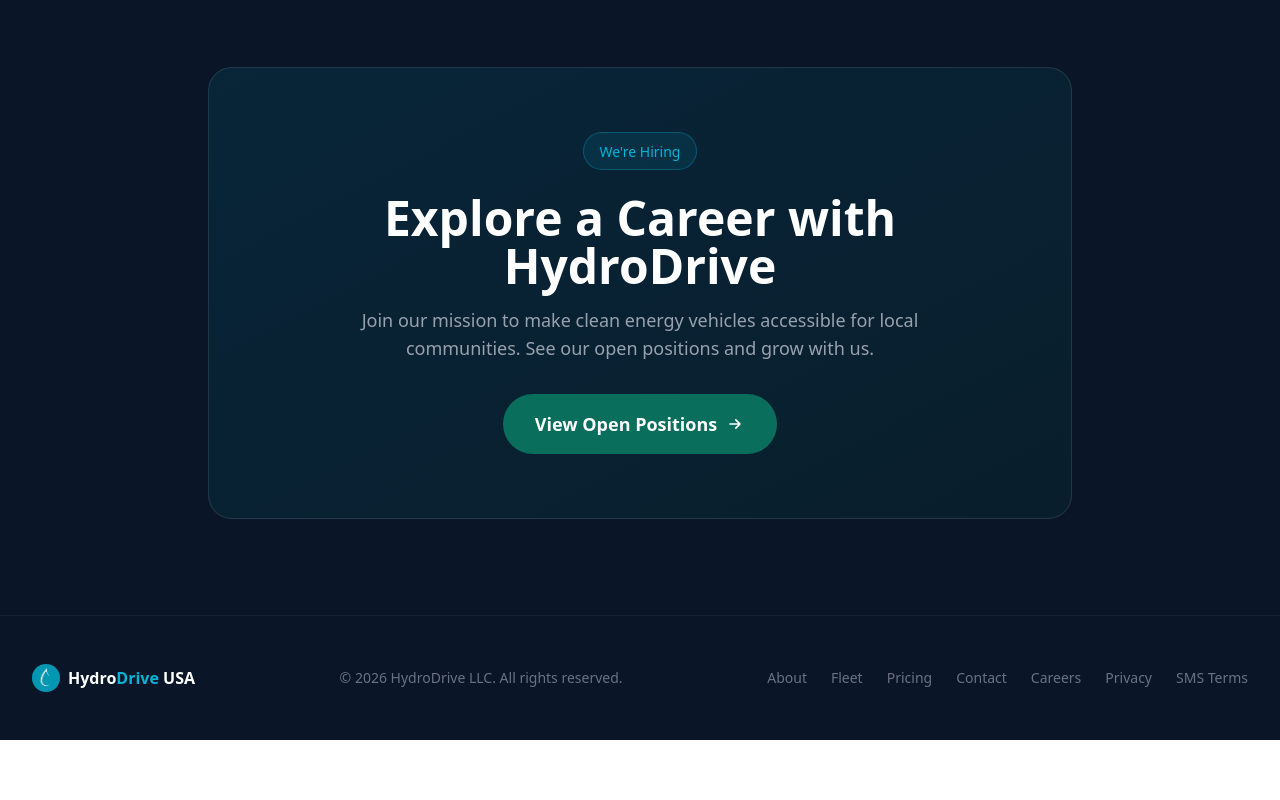
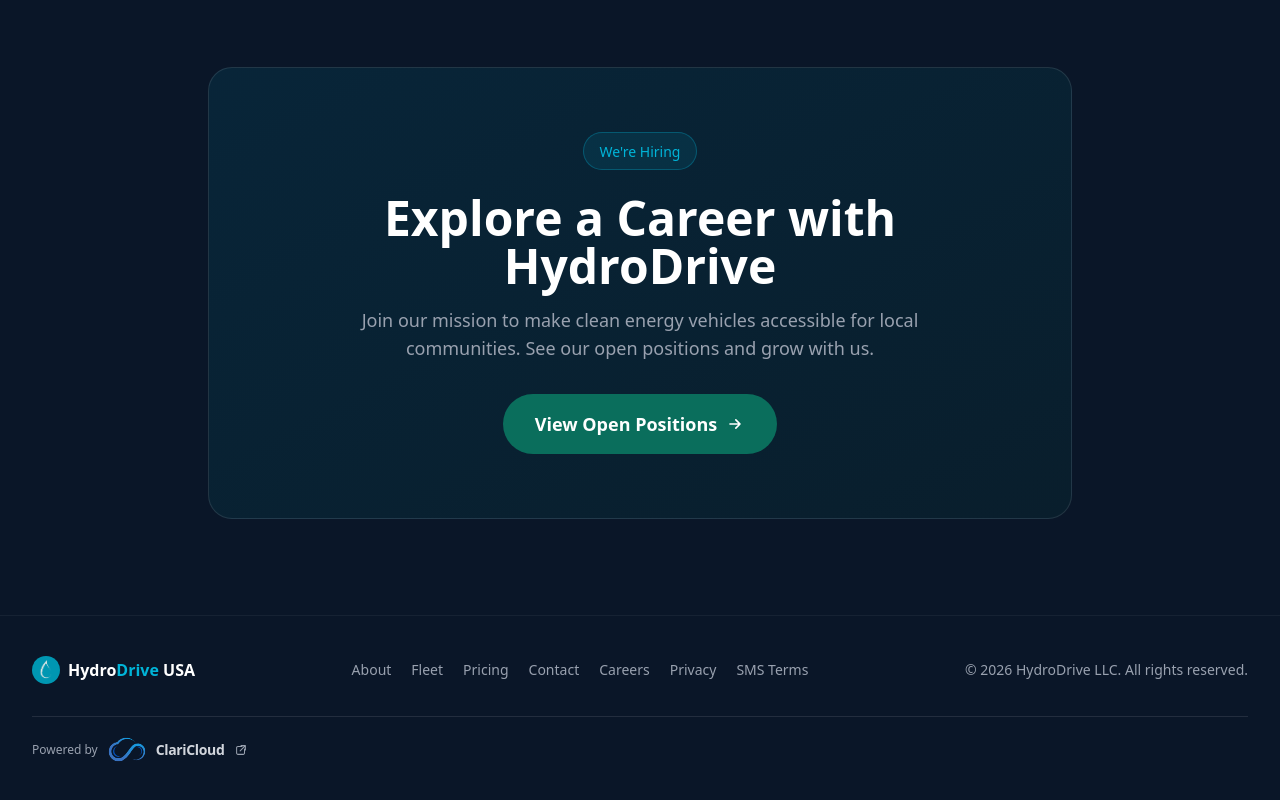
Before and after one commit to saaamxzy/hydrodriveusa, a Next.js app: page / in a window 1280 px wide. Shown: the part 4672-5472 px from the top of the page. Before the commit the page ends 5412 px from the top, so only its background shows below. Built offline with nearby package versions, Linux system fonts and the light colour scheme.

Commit message:
Add ClariCloud attribution footer

```diff
--- a/src/app/career/page.tsx
+++ b/src/app/career/page.tsx
@@ -144,25 +144,6 @@ export default function CareerPage() {
         </div>
       </section>
 
-      {/* Footer */}
-      <footer className="bg-[var(--color-dark)] border-t border-white/5 py-12">
-        <div className="max-w-7xl mx-auto px-4 sm:px-6 lg:px-8">
-          <div className="flex flex-col md:flex-row items-center justify-between gap-4">
-            <div className="flex items-center gap-2">
-              <Image src="/logo.png" alt="HydroDrive Logo" width={28} height={28} className="rounded-full" />
-              <span className="text-white font-bold">
-                Hydro<span className="text-[var(--color-accent)]">Drive</span> USA
-              </span>
-            </div>
-            <p className="text-gray-500 text-sm">
-              &copy; {new Date().getFullYear()} HydroDrive LLC. All rights reserved.
-            </p>
-            <Link href="/" className="text-gray-500 hover:text-gray-300 text-sm transition-colors">
-              Home
-            </Link>
-          </div>
-        </div>
-      </footer>
     </main>
   );
 }
--- a/src/app/career/rental-fleet-manager/page.tsx
+++ b/src/app/career/rental-fleet-manager/page.tsx
@@ -227,30 +227,6 @@ export default function RentalFleetManagerPage() {
         </div>
       </section>
 
-      {/* Footer */}
-      <footer className="bg-[var(--color-dark)] border-t border-white/5 py-12">
-        <div className="max-w-7xl mx-auto px-4 sm:px-6 lg:px-8">
-          <div className="flex flex-col md:flex-row items-center justify-between gap-4">
-            <div className="flex items-center gap-2">
-              <Image src="/logo.png" alt="HydroDrive Logo" width={28} height={28} className="rounded-full" />
-              <span className="text-white font-bold">
-                Hydro<span className="text-[var(--color-accent)]">Drive</span> USA
-              </span>
-            </div>
-            <p className="text-gray-500 text-sm">
-              &copy; {new Date().getFullYear()} HydroDrive LLC. All rights reserved.
-            </p>
-            <div className="flex gap-6">
-              <Link href="/" className="text-gray-500 hover:text-gray-300 text-sm transition-colors">
-                Home
-              </Link>
-              <Link href="/career" className="text-gray-500 hover:text-gray-300 text-sm transition-colors">
-                Careers
-              </Link>
-            </div>
-          </div>
-        </div>
-      </footer>
     </main>
   );
 }
--- a/src/app/layout.tsx
+++ b/src/app/layout.tsx
@@ -1,4 +1,5 @@
 import type { Metadata } from "next";
+import SiteFooter from "@/components/SiteFooter";
 import "./globals.css";
 
 export const metadata: Metadata = {
@@ -18,7 +19,10 @@ export default function RootLayout({
 }>) {
   return (
     <html lang="en">
-      <body className="antialiased">{children}</body>
+      <body className="antialiased">
+        {children}
+        <SiteFooter />
+      </body>
     </html>
   );
 }
--- a/src/app/page.tsx
+++ b/src/app/page.tsx
@@ -598,57 +598,6 @@ function Careers() {
   );
 }
 
-function Footer() {
-  return (
-    <footer className="bg-[var(--color-dark)] border-t border-white/5 py-12">
-      <div className="max-w-7xl mx-auto px-4 sm:px-6 lg:px-8">
-        <div className="flex flex-col md:flex-row items-center justify-between gap-4">
-          <div className="flex items-center gap-2">
-            <Image src="/logo.png" alt="HydroDrive Logo" width={28} height={28} className="rounded-full" />
-            <span className="text-white font-bold">
-              Hydro<span className="text-[var(--color-accent)]">Drive</span> USA
-            </span>
-          </div>
-
-          <p className="text-gray-500 text-sm">
-            &copy; {new Date().getFullYear()} HydroDrive LLC. All rights reserved.
-          </p>
-
-          <div className="flex gap-6">
-            {["About", "Fleet", "Pricing", "Contact"].map((item) => (
-              <a
-                key={item}
-                href={`#${item.toLowerCase()}`}
-                className="text-gray-500 hover:text-gray-300 text-sm transition-colors"
-              >
-                {item}
-              </a>
-            ))}
-            <a
-              href="/career"
-              className="text-gray-500 hover:text-gray-300 text-sm transition-colors"
-            >
-              Careers
-            </a>
-            <a
-              href="/privacy-policy"
-              className="text-gray-500 hover:text-gray-300 text-sm transition-colors"
-            >
-              Privacy
-            </a>
-            <a
-              href="/sms-terms"
-              className="text-gray-500 hover:text-gray-300 text-sm transition-colors"
-            >
-              SMS Terms
-            </a>
-          </div>
-        </div>
-      </div>
-    </footer>
-  );
-}
-
 export default function Home() {
   return (
     <main>
@@ -661,7 +610,6 @@ export default function Home() {
       <BookCTA />
       <Contact />
       <Careers />
-      <Footer />
     </main>
   );
 }
--- /dev/null
+++ b/src/components/SiteFooter.tsx
@@ -0,0 +1,86 @@
+import Image from "next/image";
+import Link from "next/link";
+
+const footerLinks = [
+  { label: "About", href: "/#about" },
+  { label: "Fleet", href: "/#fleet" },
+  { label: "Pricing", href: "/#pricing" },
+  { label: "Contact", href: "/#contact" },
+  { label: "Careers", href: "/career" },
+  { label: "Privacy", href: "/privacy-policy" },
+  { label: "SMS Terms", href: "/sms-terms" },
+];
+
+export default function SiteFooter() {
+  return (
+    <footer className="border-t border-white/5 bg-[var(--color-dark)]">
+      <div className="mx-auto max-w-7xl px-4 py-10 sm:px-6 lg:px-8">
+        <div className="flex flex-col items-center gap-6 lg:flex-row lg:justify-between">
+          <Link href="/" className="flex items-center gap-2" aria-label="HydroDrive USA home">
+            <Image
+              src="/logo.png"
+              alt=""
+              width={28}
+              height={28}
+              className="rounded-full"
+            />
+            <span className="font-bold text-white">
+              Hydro<span className="text-[var(--color-accent)]">Drive</span> USA
+            </span>
+          </Link>
+
+          <nav
+            aria-label="Footer navigation"
+            className="flex flex-wrap items-center justify-center gap-x-5 gap-y-3"
+          >
+            {footerLinks.map((link) => (
+              <Link
+                key={link.href}
+                href={link.href}
+                className="text-sm text-gray-400 transition-colors hover:text-white focus-visible:rounded-sm focus-visible:outline-2 focus-visible:outline-offset-4 focus-visible:outline-[var(--color-accent)]"
+              >
+                {link.label}
+              </Link>
+            ))}
+          </nav>
+
+          <p className="text-center text-sm text-gray-400 lg:text-right">
+            &copy; {new Date().getFullYear()} HydroDrive LLC. All rights reserved.
+          </p>
+        </div>
+
+        <div className="mt-8 border-t border-white/10 pt-5">
+          <a
+            href="https://claricloud.io"
+            target="_blank"
+            rel="noopener noreferrer"
+            className="group mx-auto flex w-fit items-center gap-2.5 rounded-sm text-xs text-gray-400 transition-colors hover:text-white focus-visible:outline-2 focus-visible:outline-offset-4 focus-visible:outline-[var(--color-accent)] lg:mx-0"
+          >
+            <span>Powered by</span>
+            <Image
+              src="/images/claricloud-mark.svg"
+              alt=""
+              width={38}
+              height={25}
+              className="h-[25px] w-[38px]"
+            />
+            <strong className="text-sm font-semibold tracking-tight text-gray-300 transition-colors group-hover:text-white">
+              ClariCloud
+            </strong>
+            <svg
+              aria-hidden="true"
+              className="h-3.5 w-3.5"
+              fill="none"
+              viewBox="0 0 24 24"
+              stroke="currentColor"
+              strokeWidth={1.75}
+            >
+              <path strokeLinecap="round" strokeLinejoin="round" d="M13.5 6H6.75A2.25 2.25 0 004.5 8.25v9A2.25 2.25 0 006.75 19.5h9A2.25 2.25 0 0018 17.25V10.5m-6-6h7.5m0 0V12m0-7.5L10.5 13.5" />
+            </svg>
+            <span className="sr-only">(opens in a new tab)</span>
+          </a>
+        </div>
+      </div>
+    </footer>
+  );
+}
--- a/src/components/careers/TechnicalRolePage.tsx
+++ b/src/components/careers/TechnicalRolePage.tsx
@@ -212,29 +212,6 @@ export default function TechnicalRolePage({
         </div>
       </section>
 
-      <footer className="bg-[var(--color-dark)] border-t border-white/5 py-12">
-        <div className="max-w-7xl mx-auto px-4 sm:px-6 lg:px-8">
-          <div className="flex flex-col md:flex-row items-center justify-between gap-4">
-            <div className="flex items-center gap-2">
-              <Image src="/logo.png" alt="HydroDrive Logo" width={28} height={28} className="rounded-full" />
-              <span className="text-white font-bold">
-                Hydro<span className="text-[var(--color-accent)]">Drive</span> USA
-              </span>
-            </div>
-            <p className="text-gray-400 text-sm">
-              &copy; {new Date().getFullYear()} HydroDrive LLC. All rights reserved.
-            </p>
-            <div className="flex gap-6">
-              <Link href="/" className="text-gray-400 hover:text-gray-200 text-sm transition-colors">
-                Home
-              </Link>
-              <Link href="/career" className="text-gray-400 hover:text-gray-200 text-sm transition-colors">
-                Careers
-              </Link>
-            </div>
-          </div>
-        </div>
-      </footer>
     </main>
   );
 }
```
Also changed, not shown: public/images/claricloud-mark.svg (added).
